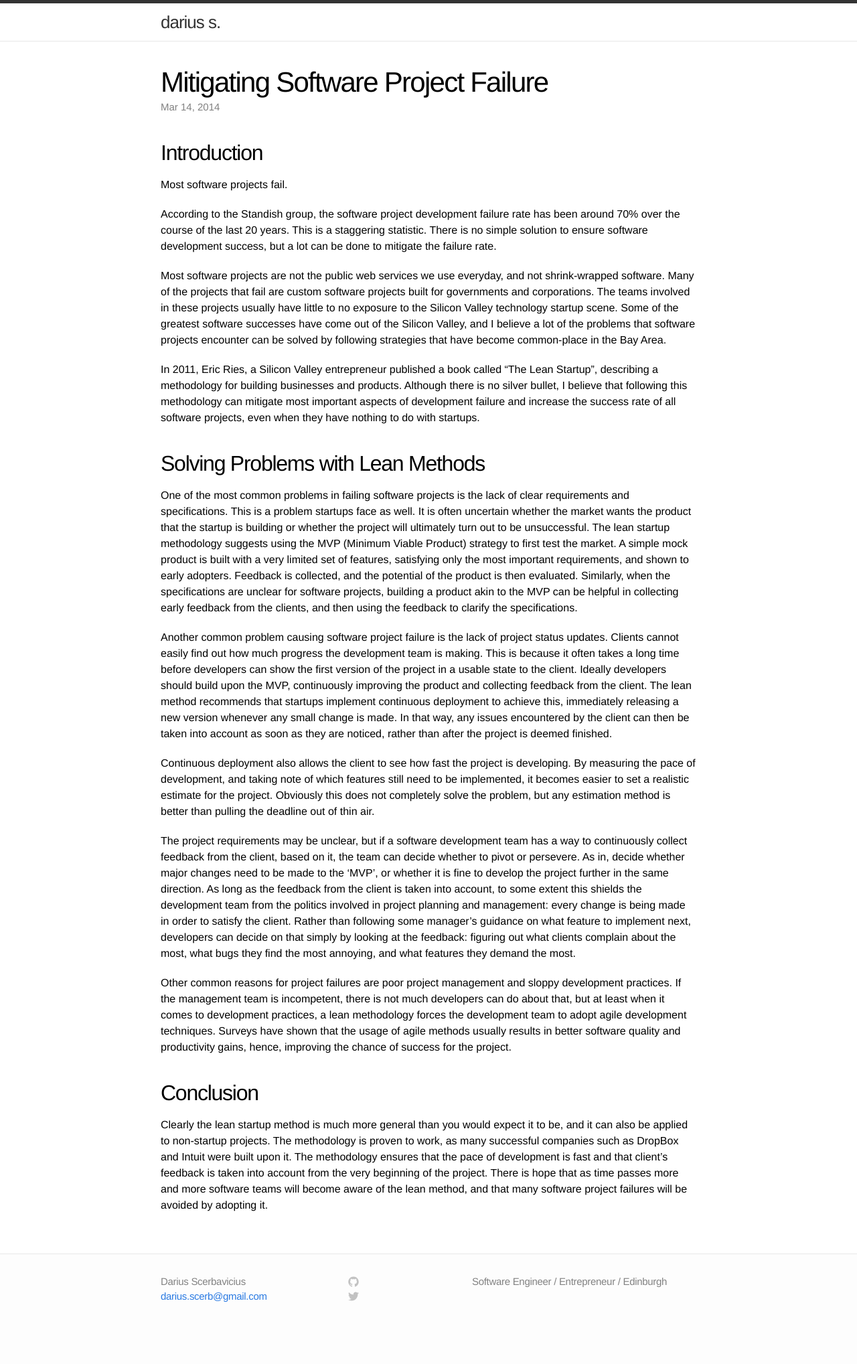
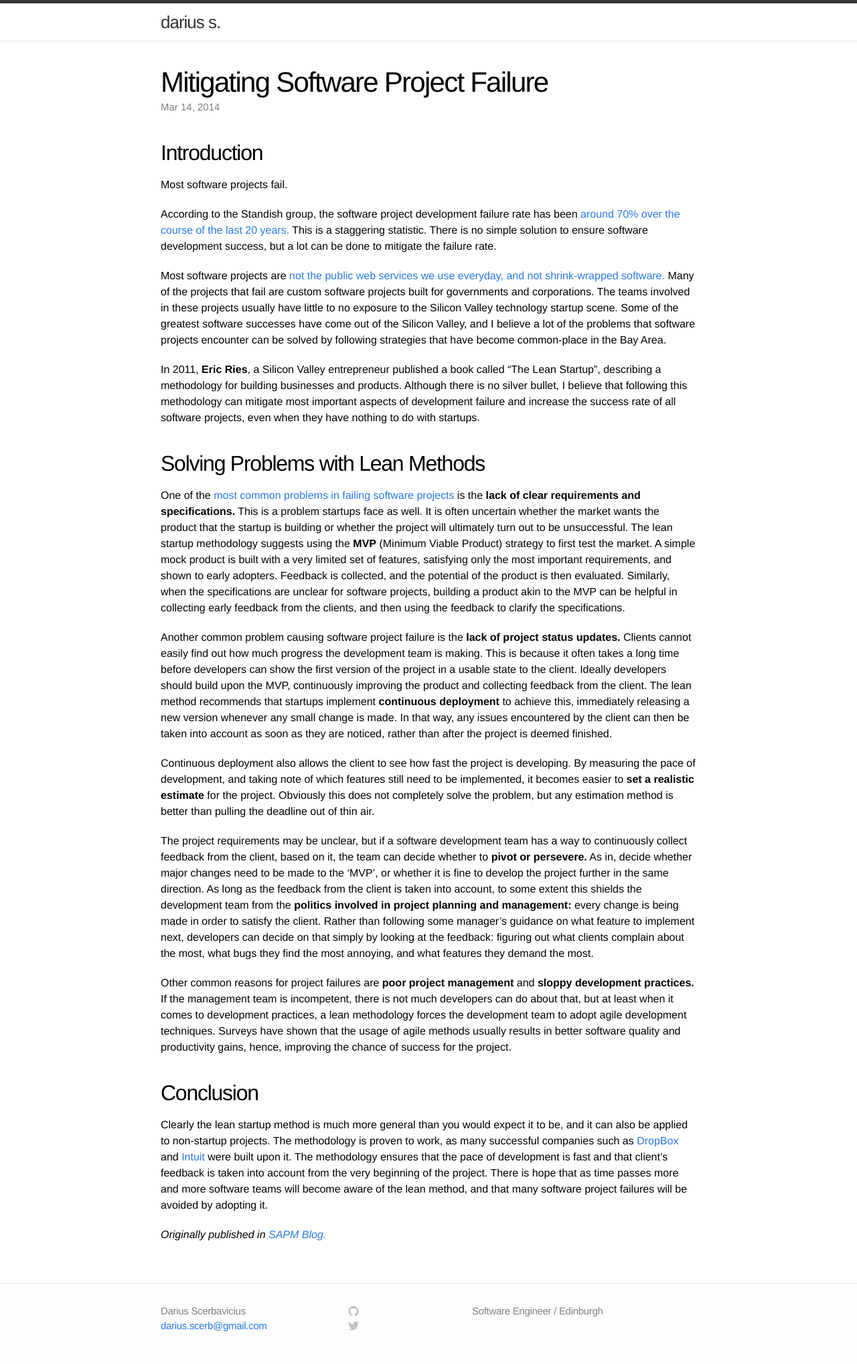
Before and after one commit to darka/dariuss.net, a Jekyll site: the page built from _posts/2014-03-14-software-project-failure.markdown, in a window 1280 px wide. Shown: the whole page at 67% size. Built offline with Jekyll 4.4.1, drawn with Linux system fonts in a browser that asks for light colours; before the commit the page ends 1993 px from its top, so only the background shows below that.

Commit message:
Many minor fixes, mostly in blog posts.

```diff
--- a/_config.yml
+++ b/_config.yml
@@ -2,7 +2,7 @@
 title: darius s.
 full_name: Darius Scerbavicius
 email: darius.scerb@gmail.com
-description: "Software Engineer / Entrepreneur / Edinburgh"
+description: "Software Engineer / Edinburgh"
 baseurl: ""
 url: "http://dariuss.net"
 github_username: darka
--- a/_posts/2014-03-14-software-project-failure.markdown
+++ b/_posts/2014-03-14-software-project-failure.markdown
@@ -8,24 +8,33 @@ categories: jekyll update
 
 Most software projects fail.
 
-According to the Standish group, the software project development failure rate has been around 70% over the course of the last 20 years. This is a staggering statistic. There is no simple solution to ensure software development success, but a lot can be done to mitigate the failure rate.
+According to the Standish group, the software project development failure rate has been [around 70% over the course of the last 20 years.][failurerate] This is a staggering statistic. There is no simple solution to ensure software development success, but a lot can be done to mitigate the failure rate.
 
-Most software projects are not the public web services we use everyday, and not shrink-wrapped software. Many of the projects that fail are custom software projects built for governments and corporations. The teams involved in these projects usually have little to no exposure to the Silicon Valley technology startup scene. Some of the greatest software successes have come out of the Silicon Valley, and I believe a lot of the problems that software projects encounter can be solved by following strategies that have become common-place in the Bay Area.
+Most software projects are [not the public web services we use everyday, and not shrink-wrapped software.][mostsoftware] Many of the projects that fail are custom software projects built for governments and corporations. The teams involved in these projects usually have little to no exposure to the Silicon Valley technology startup scene. Some of the greatest software successes have come out of the Silicon Valley, and I believe a lot of the problems that software projects encounter can be solved by following strategies that have become common-place in the Bay Area.
 
-In 2011, Eric Ries, a Silicon Valley entrepreneur published a book called "The Lean Startup", describing a methodology for building businesses and products. Although there is no silver bullet, I believe that following this methodology can mitigate most important aspects of development failure and increase the success rate of all software projects, even when they have nothing to do with startups.
+In 2011, __Eric Ries__, a Silicon Valley entrepreneur published a book called "The Lean Startup", describing a methodology for building businesses and products. Although there is no silver bullet, I believe that following this methodology can mitigate most important aspects of development failure and increase the success rate of all software projects, even when they have nothing to do with startups.
 
 ## Solving Problems with Lean Methods
 
-One of the most common problems in failing software projects is the lack of clear requirements and specifications. This is a problem startups face as well. It is often uncertain whether the market wants the product that the startup is building or whether the project will ultimately turn out to be unsuccessful. The lean startup methodology suggests using the MVP (Minimum Viable Product) strategy to first test the market. A simple mock product is built with a very limited set of features, satisfying only the most important requirements, and shown to early adopters. Feedback is collected, and the potential of the product is then evaluated. Similarly, when the specifications are unclear for software projects, building a product akin to the MVP can be helpful in collecting early feedback from the clients, and then using the feedback to clarify the specifications.
+One of the [most common problems in failing software projects][common] is the __lack of clear requirements and specifications.__ This is a problem startups face as well. It is often uncertain whether the market wants the product that the startup is building or whether the project will ultimately turn out to be unsuccessful. The lean startup methodology suggests using the __MVP__ (Minimum Viable Product) strategy to first test the market. A simple mock product is built with a very limited set of features, satisfying only the most important requirements, and shown to early adopters. Feedback is collected, and the potential of the product is then evaluated. Similarly, when the specifications are unclear for software projects, building a product akin to the MVP can be helpful in collecting early feedback from the clients, and then using the feedback to clarify the specifications.
 
-Another common problem causing software project failure is the lack of project status updates. Clients cannot easily find out how much progress the development team is making. This is because it often takes a long time before developers can show the first version of the project in a usable state to the client. Ideally developers should build upon the MVP, continuously improving the product and collecting feedback from the client. The lean method recommends that startups implement continuous deployment to achieve this, immediately releasing a new version whenever any small change is made. In that way, any issues encountered by the client can then be taken into account as soon as they are noticed, rather than after the project is deemed finished.
+Another common problem causing software project failure is the __lack of project status updates.__ Clients cannot easily find out how much progress the development team is making. This is because it often takes a long time before developers can show the first version of the project in a usable state to the client. Ideally developers should build upon the MVP, continuously improving the product and collecting feedback from the client. The lean method recommends that startups implement __continuous deployment__ to achieve this, immediately releasing a new version whenever any small change is made. In that way, any issues encountered by the client can then be taken into account as soon as they are noticed, rather than after the project is deemed finished.
 
-Continuous deployment also allows the client to see how fast the project is developing. By measuring the pace of development, and taking note of which features still need to be implemented, it becomes easier to set a realistic estimate for the project. Obviously this does not completely solve the problem, but any estimation method is better than pulling the deadline out of thin air.
+Continuous deployment also allows the client to see how fast the project is developing. By measuring the pace of development, and taking note of which features still need to be implemented, it becomes easier to __set a realistic estimate__ for the project. Obviously this does not completely solve the problem, but any estimation method is better than pulling the deadline out of thin air.
 
-The project requirements may be unclear, but if a software development team has a way to continuously collect feedback from the client, based on it, the team can decide whether to pivot or persevere. As in, decide whether major changes need to be made to the 'MVP', or whether it is fine to develop the project further in the same direction. As long as the feedback from the client is taken into account, to some extent this shields the development team from the politics involved in project planning and management: every change is being made in order to satisfy the client. Rather than following some manager's guidance on what feature to implement next, developers can decide on that simply by looking at the feedback: figuring out what clients complain about the most, what bugs they find the most annoying, and what features they demand the most.
+The project requirements may be unclear, but if a software development team has a way to continuously collect feedback from the client, based on it, the team can decide whether to __pivot or persevere.__ As in, decide whether major changes need to be made to the 'MVP', or whether it is fine to develop the project further in the same direction. As long as the feedback from the client is taken into account, to some extent this shields the development team from the __politics involved in project planning and management:__ every change is being made in order to satisfy the client. Rather than following some manager's guidance on what feature to implement next, developers can decide on that simply by looking at the feedback: figuring out what clients complain about the most, what bugs they find the most annoying, and what features they demand the most.
 
-Other common reasons for project failures are poor project management and sloppy development practices. If the management team is incompetent, there is not much developers can do about that, but at least when it comes to development practices, a lean methodology forces the development team to adopt agile development techniques. Surveys have shown that the usage of agile methods usually results in better software quality and productivity gains, hence, improving the chance of success for the project.
+Other common reasons for project failures are __poor project management__ and __sloppy development practices.__ If the management team is incompetent, there is not much developers can do about that, but at least when it comes to development practices, a lean methodology forces the development team to adopt agile development techniques. Surveys have shown that the usage of agile methods usually results in better software quality and productivity gains, hence, improving the chance of success for the project.
 
 ## Conclusion
 
-Clearly the lean startup method is much more general than you would expect it to be, and it can also be applied to non-startup projects. The methodology is proven to work, as many successful companies such as DropBox and Intuit were built upon it. The methodology ensures that the pace of development is fast and that client's feedback is taken into account from the very beginning of the project. There is hope that as time passes more and more software teams will become aware of the lean method, and that many software project failures will be avoided by adopting it.
+Clearly the lean startup method is much more general than you would expect it to be, and it can also be applied to non-startup projects. The methodology is proven to work, as many successful companies such as [DropBox][dropbox] and [Intuit][intuit] were built upon it. The methodology ensures that the pace of development is fast and that client's feedback is taken into account from the very beginning of the project. There is hope that as time passes more and more software teams will become aware of the lean method, and that many software project failures will be avoided by adopting it.
+
+_Originally published in [SAPM Blog.][original]_
+
+[original]: http://blog.inf.ed.ac.uk/sapm/2014/03/14/mitigating-software-project-failure-using-lean-startup-techniques/
+[failurerate]: http://www.inf.ed.ac.uk/teaching/courses/sapm/2013-2014/sapm-all.html#/547
+[mostsoftware]: http://books.google.co.uk/books?id=UJlNAgAAQBAJ&lpg=PA105&ots=bLxkaZxKfr&dq=Eric%20Raymond%2C%20jobs%20custom%20software&pg=PA105#v=onepage&q&f=false
+[common]: http://www.spinroot.com/spin/Doc/course/Standish_Survey.htm
+[dropbox]: http://dropbox.com/
+[intuit]: http://www.intuit.com/
--- a/css/main.css
+++ b/css/main.css
@@ -14,6 +14,10 @@ body {
   line-height: 1.5;
   font-weight: 300;
   background-color: #fdfdfd;
+}
+
+strong {
+  font-weight: bold;
 }
 
 h1, h2, h3, h4, h5, h6 { font-size: 100%; font-weight: 400; }
--- a/index.html
+++ b/index.html
@@ -7,7 +7,7 @@ layout: default
   <h1>Hello</h1>
 
   <p>
-  I'm Darius, a Software Engineer and Entrepreneur. I live in <a href="https://www.google.com/maps/place/Edinburgh/">Edinburgh, Scotland.</a><br/>
+  I'm Darius, a Software Engineer. I live in <a href="https://www.google.com/maps/place/Edinburgh/">Edinburgh, Scotland.</a><br/>
   I graduated from the University of Edinburgh with a Master of Informatics.<br/>
   I did internships at Google and Cisco.<br/>
   Next, I'm doing <a href="http://www.entrepreneurfirst.org.uk/">Entrepreneur First.</a><br/>
```
Also changed, not shown: _posts/2014-02-14-startups-and-methodologies.markdown (+17 -7 lines).
